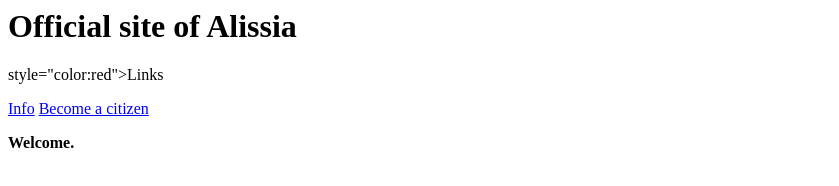
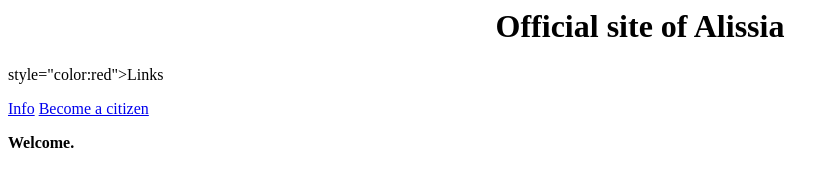
Before and after one commit to DictatorshipOfAlissia/AlissiaWEBSITE, a plain HTML site: page index.html in a window 1280 px wide. Shown: the whole page, without its empty margins (0-839 px from the left). Drawn offline with Linux system fonts and the light colour scheme.

Commit message:
Update index.html

```diff
--- a/index.html
+++ b/index.html
@@ -3,7 +3,7 @@
 
   <title> Dictatorship of Alissia</title>
 
-  <h1>Official site of Alissia</h1>
+  <center><h1>Official site of Alissia</h1></center>
   <p> style="color:red">Links</p>
   <a href="https://dictatorshipofalissia.github.io/AlissiaWEBSITE/info.html">Info</a>
   <a href="https://forms.gle/LTLMuebMEwTeE2d56">Become a citizen</a>
```
